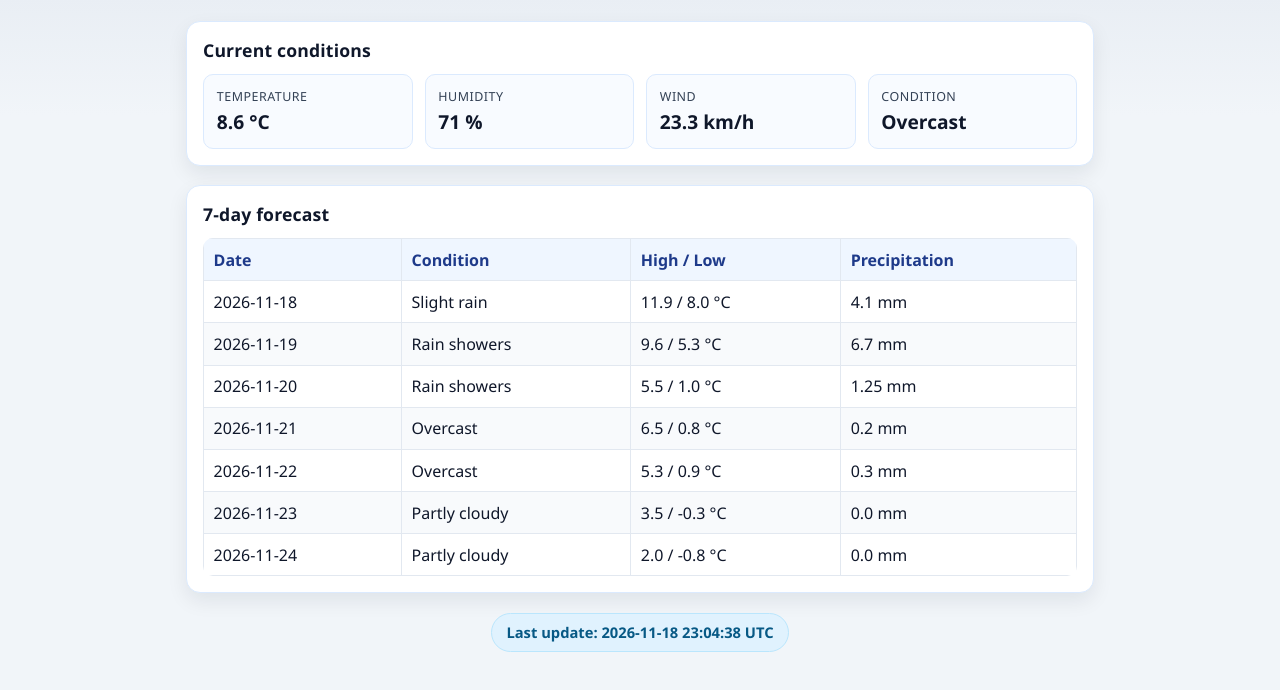
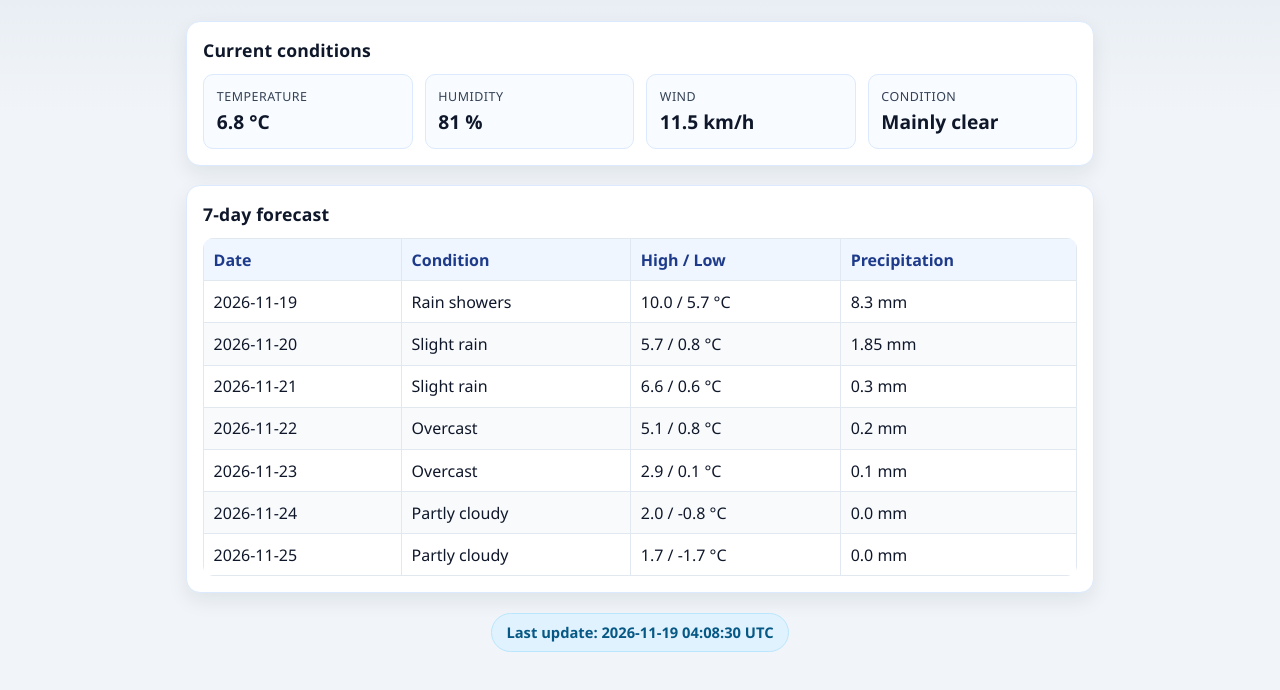
Before and after one commit to mustiego2001-commits/PRACA, a plain HTML site: page index.html in a window 1280 px wide. Shown: the part 104-794 px from the top of the page. Drawn offline with Linux system fonts and the light colour scheme.

Commit message:
chore: refresh weather dashboard data

```diff
--- a/index.html
+++ b/index.html
@@ -111,10 +111,10 @@
     <section class="panel">
       <h2>Current conditions</h2>
       <div class="cards">
-        <div class="card"><div class="label">Temperature</div><div class="value">8.6 °C</div></div>
-        <div class="card"><div class="label">Humidity</div><div class="value">71 %</div></div>
-        <div class="card"><div class="label">Wind</div><div class="value">23.3 km/h</div></div>
-        <div class="card"><div class="label">Condition</div><div class="value">Overcast</div></div>
+        <div class="card"><div class="label">Temperature</div><div class="value">6.8 °C</div></div>
+        <div class="card"><div class="label">Humidity</div><div class="value">81 %</div></div>
+        <div class="card"><div class="label">Wind</div><div class="value">11.5 km/h</div></div>
+        <div class="card"><div class="label">Condition</div><div class="value">Mainly clear</div></div>
       </div>
     </section>
 
@@ -125,13 +125,13 @@
           <tr><th>Date</th><th>Condition</th><th>High / Low</th><th>Precipitation</th></tr>
         </thead>
         <tbody>
-          <tr><td>2026-11-18</td><td>Slight rain</td><td>11.9 / 8.0 °C</td><td>4.1 mm</td></tr><tr><td>2026-11-19</td><td>Rain showers</td><td>9.6 / 5.3 °C</td><td>6.7 mm</td></tr><tr><td>2026-11-20</td><td>Rain showers</td><td>5.5 / 1.0 °C</td><td>1.25 mm</td></tr><tr><td>2026-11-21</td><td>Overcast</td><td>6.5 / 0.8 °C</td><td>0.2 mm</td></tr><tr><td>2026-11-22</td><td>Overcast</td><td>5.3 / 0.9 °C</td><td>0.3 mm</td></tr><tr><td>2026-11-23</td><td>Partly cloudy</td><td>3.5 / -0.3 °C</td><td>0.0 mm</td></tr><tr><td>2026-11-24</td><td>Partly cloudy</td><td>2.0 / -0.8 °C</td><td>0.0 mm</td></tr>
+          <tr><td>2026-11-19</td><td>Rain showers</td><td>10.0 / 5.7 °C</td><td>8.3 mm</td></tr><tr><td>2026-11-20</td><td>Slight rain</td><td>5.7 / 0.8 °C</td><td>1.85 mm</td></tr><tr><td>2026-11-21</td><td>Slight rain</td><td>6.6 / 0.6 °C</td><td>0.3 mm</td></tr><tr><td>2026-11-22</td><td>Overcast</td><td>5.1 / 0.8 °C</td><td>0.2 mm</td></tr><tr><td>2026-11-23</td><td>Overcast</td><td>2.9 / 0.1 °C</td><td>0.1 mm</td></tr><tr><td>2026-11-24</td><td>Partly cloudy</td><td>2.0 / -0.8 °C</td><td>0.0 mm</td></tr><tr><td>2026-11-25</td><td>Partly cloudy</td><td>1.7 / -1.7 °C</td><td>0.0 mm</td></tr>
         </tbody>
       </table>
     </section>
 
     <footer class="timestamp-wrap">
-      <div class="timestamp">Last update: 2026-11-18 23:04:38 UTC</div>
+      <div class="timestamp">Last update: 2026-11-19 04:08:30 UTC</div>
     </footer>
   </main>
 </body>
```
